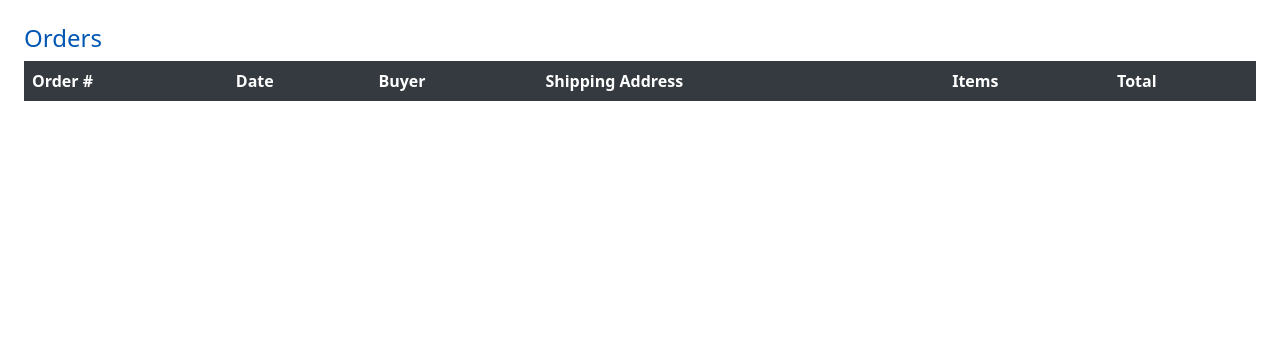
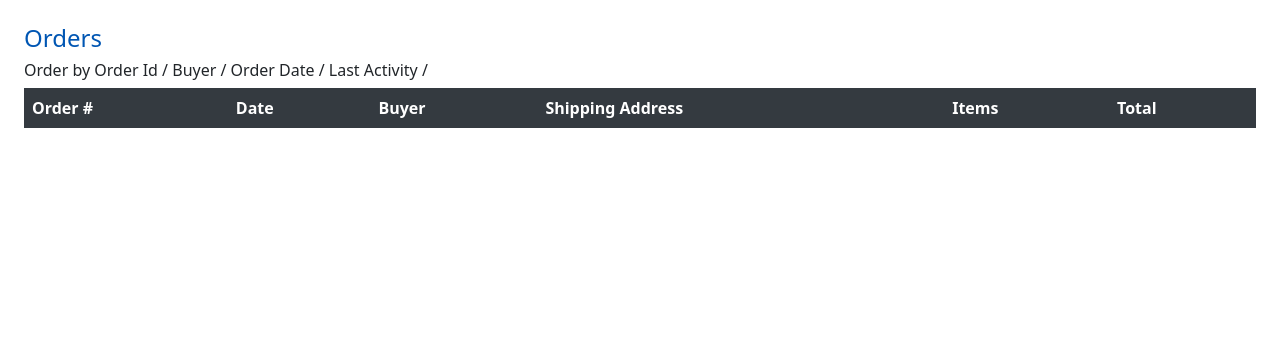
Before and after one commit to tlize/DiscogsAppV2, a Symfony app: template templates/order/list.html.twig in a window 1280 px wide. Shown: the part 56-420 px from the top of the page. Run offline with Twig, Linux system fonts and the light colour scheme; the template is opened without the code that fills it, so the values that code supplies are empty; some libraries are stand-ins or nearby versions.

Commit message:
sort asc/desc

```diff
--- a/templates/order/list.html.twig
+++ b/templates/order/list.html.twig
@@ -6,6 +6,12 @@
     <h4>
         {{ orders.pagination.items }} Orders
     </h4>
+    <h6>Order by
+        <a href="?sort=id&sort_order={{ sortLink }}">Order Id</a> /
+        <a href="?sort=buyer&sort_order={{ sortLink }}">Buyer</a> /
+        <a href="?sort=created&sort_order={{ sortLink }}">Order Date</a> /
+        <a href="?sort=last_activity&sort_order={{ sortLink }}">Last Activity</a> /
+    </h6>
     <table class="table table-hover table-striped">
         <thead class="thead-dark">
         <tr>
```
Also changed, not shown: src/Controller/Orders/OrderController.php (+9 -6 lines).
